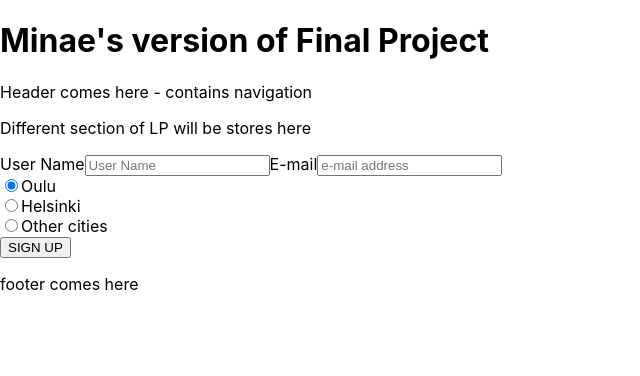
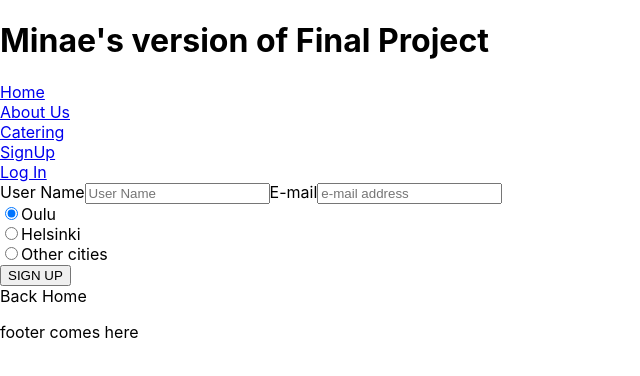
Before and after one commit to Blen-Hailu/Final-Project, a React (Create React App) app: page /signup-cooks in a window 1280 px wide. Shown: the top 376 px of the page, without its empty margins (0-640 px from the left). Built offline with nearby package versions, Linux system fonts and the light colour scheme.

Commit message:
Added Router components to App.js

```diff
--- a/src/App.js
+++ b/src/App.js
@@ -1,18 +1,29 @@
+import React from "react";
 import './App.css';
-import React from "react";
-import UserInput from './components/InputForm.jsx';
-import Header from './components/Header.jsx';
-import Body from './components/Body.jsx';
+import Home from './routes/Home.jsx';
+import NavBar from './components/NavBar.jsx';
 import Footer from './components/Footer.jsx';
+import NotFound from './routes/404.jsx';
+import UserInput from './routes/SignUpForm.jsx';
+import { Routes, Route} from "react-router-dom";
 
 function App() {
 
   return (
     <>
     <h1>Minae's version of Final Project</h1>
-    <Header />
-    <Body />
-    <UserInput/>
+     <NavBar
+      menu_1='Home'
+      menu_2='About Us'
+      menu_3='Catering'
+      menu_4='SignUp'
+      menu_5='Log In'
+      />
+       <Routes>
+           <Route index element={<Home />} />
+           <Route path='/signup-cooks' element={<UserInput />}/>
+           <Route path='*' element={<NotFound />} />
+       </Routes>
     <Footer />
     </>
   );
--- a/src/components/Body.jsx
+++ b/src/components/Body.jsx
@@ -3,5 +3,5 @@ import React from "react";
 export default function Header () {
 
  return (
-   <p>Different section of LP will be stores here</p>
+   <p>LP bosy will show here - with signup CTA components</p>
 )};
--- a/src/components/Header.jsx
+++ b/src/components/Header.jsx
@@ -4,6 +4,6 @@ export default function Header () {
 
 
  return (
-   <p> Header comes here - contains navigation </p>
+   <p> Header comes here </p>
  )
 };
--- /dev/null
+++ b/src/components/NavBar.jsx
@@ -0,0 +1,21 @@
+import React from 'react';
+import { NavLink } from "react-router-dom";
+
+export default function NavBar ({menu_1,menu_2, menu_3, menu_4, menu_5}) {
+  const navMenu = [menu_1, menu_2, menu_3, menu_4, menu_5]
+
+  return(
+    <>
+      <nav>
+         {navMenu.map((menu, index) => {
+          return (
+          <div key={index}>
+           <NavLink to={`/${menu}`} end>{menu}</NavLink>
+          </div>
+          )
+          }
+         )}
+      </nav>
+   </>
+  )
+};
--- a/src/index.js
+++ b/src/index.js
@@ -1,6 +1,6 @@
 import React from 'react';
 import ReactDOM from 'react-dom/client';
-import { BrowserRouter as Router  } from 'react-router-dom';
+import { BrowserRouter } from 'react-router-dom';
 import './index.css';
 import App from './App';
 import reportWebVitals from './reportWebVitals';
@@ -8,9 +8,9 @@ import reportWebVitals from './reportWebVitals';
 const root = ReactDOM.createRoot(document.getElementById('root'));
 root.render(
   <React.StrictMode>
-    <Router>
+    <BrowserRouter>
      <App />
-    </Router>
+    </BrowserRouter>
   </React.StrictMode>
 );
 
--- /dev/null
+++ b/src/routes/404.jsx
@@ -0,0 +1,7 @@
+import React from "react";
+
+export default function NotFound () {
+
+ return (
+   <p>404 Not Found</p>
+)};
--- a/src/components/InputCompleteRegistration.jsx
+++ b/src/routes/CompleteRegistration.jsx
@@ -1,8 +1,8 @@
 import React from "react";
 import { useForm } from "react-hook-form";
 import { addCooks } from "../query.js";
-import { InputTextRequired } from "./InputTextRequired.jsx";
-import { InputTextOptional } from "./InputTextOptional.jsx";
+import { InputTextRequired } from "../components/InputTextRequired.jsx";
+import { InputTextOptional } from "../components/InputTextOptional.jsx";
 
 export default function CompleteRegistration () {
   const { handleSubmit, register } = useForm();
@@ -45,6 +45,7 @@ export default function CompleteRegistration () {
        {/*Submit button*/}
       <button type="submit">SUBMIT</button>
 
+       {/*Skip for now and ridirect to members page -- logged in*/}
     </form>
 
 
--- /dev/null
+++ b/src/routes/Home.jsx
@@ -0,0 +1,15 @@
+import React from "react";
+import Header from '../components/Header.jsx';
+import Body from '../components/Body.jsx';
+import Footer from '../components/Footer.jsx';
+
+export default function Home () {
+
+return(
+ <>
+  <Header />
+   <Body />
+  <Footer />
+ </>
+)
+}
--- a/src/components/InputForm.jsx
+++ b/src/routes/SignUpForm.jsx
@@ -1,19 +1,23 @@
 import React from "react";
 import { useForm } from "react-hook-form";
 import { addCooks } from "../query.js";
-import { InputEmail } from "./InputEmail.jsx";
-import { InputTextRequired } from "./InputTextRequired.jsx";
-import { InputRadio } from "./InputRadio.jsx";
+import { InputEmail } from "../components/InputEmail.jsx";
+import { InputTextRequired } from "../components/InputTextRequired.jsx";
+import { InputRadio } from "../components/InputRadio.jsx";
+import { useNavigate } from "react-router-dom";
 
 export default function UserInput () {
+  const navigate = useNavigate();
+
   const { handleSubmit, register } = useForm();
-  const onSubmit = async (requestData) => {
+   const onSubmit = async (requestData) => {
     const responseData = await addCooks(requestData);
     console.log(requestData);
     console.log(responseData);
    }
 
    return (
+    <>
      <form action="POST" encType="multipart/form-data" autoComplete="on"
       onSubmit={handleSubmit(onSubmit)}>
 
@@ -31,12 +35,17 @@ export default function UserInput () {
         query_variable='service_location'
         register={register} />
 
+    {/*Onclick -> navigate to complete registration page*/}
+    {/*Onclick -> confirmation e-mail*/}
+    {/*Onclick -> Submission success menu*/}
+
        {/*Submit button*/}
       <button type="submit">SIGN UP</button>
 
     </form>
 
-
+    <div onClick={()=>{navigate('/')}}>Back Home</div>
+    </>
 
   );
  }
```
Also changed, not shown: src/components/Switch.jsx (deleted, +0 -17 lines), src/routes/Profile.jsx (renamed from src/components/Profile.jsx).
